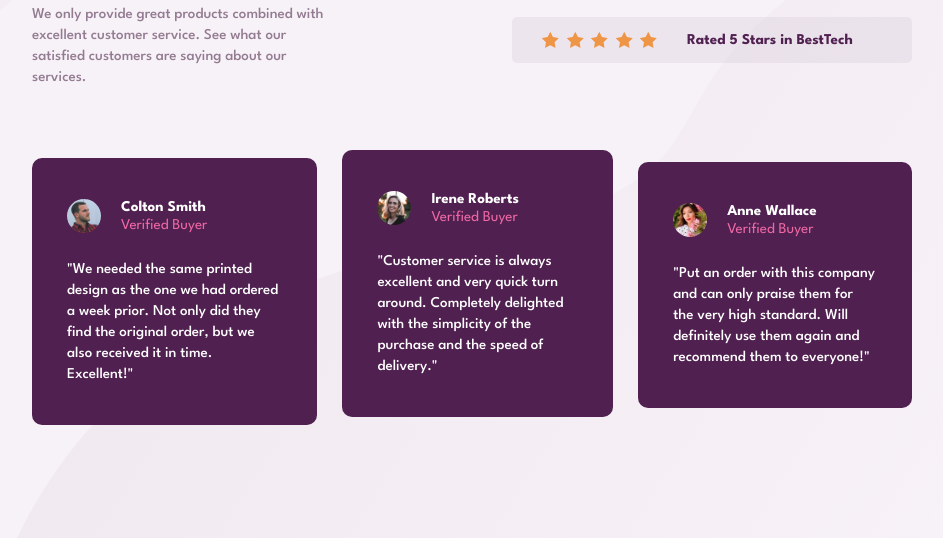
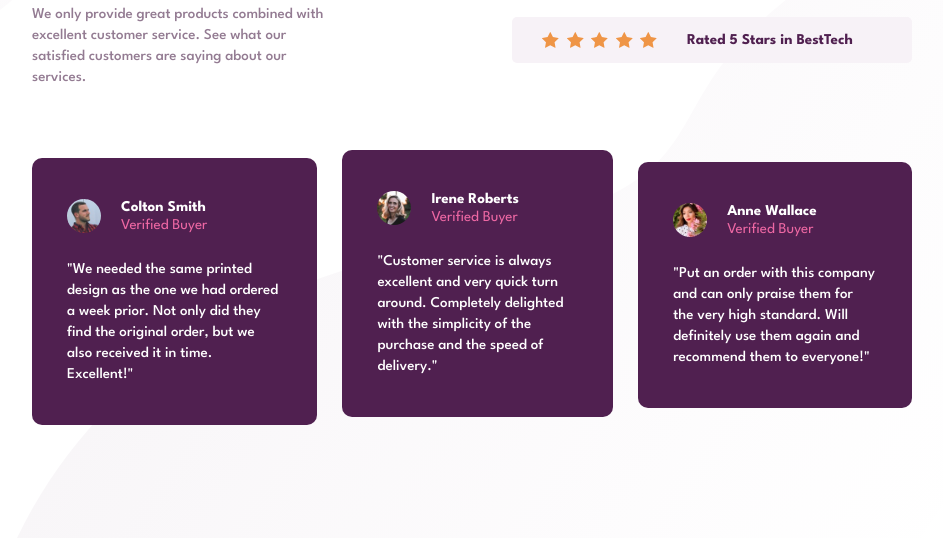
Before and after one commit to mochamadboval/frontend-mentor, a plain HTML site: page newbie/social-proof-section/index.html in a window 1280 px wide. Shown: the part 281-819 px from the top of the page, without its empty margins (168-1111 px from the left). Drawn offline with Linux system fonts and the light colour scheme.

Commit message:
Change social proof section background color

```diff
--- a/newbie/social-proof-section/css/style.css
+++ b/newbie/social-proof-section/css/style.css
@@ -13,8 +13,6 @@
   --color-light-grayish-magenta: hsl(300, 24%, 96%);
   --color-soft-pink: hsl(333, 80%, 67%);
   --color-white: hsl(0, 0%, 100%);
-
-  --color-rated: hsla(303, 10%, 53%, .1);
 }
 
 html {
@@ -23,7 +21,7 @@ html {
 }
 
 body {
-  background-color: var(--color-light-grayish-magenta);
+  background-color: var(--color-white);
   font-family: 'League Spartan', sans-serif;
   font-size: 1.5rem;
   height: 100%;
@@ -74,7 +72,7 @@ main > .rating {
 
 .rating > p {
   align-items: center;
-  background-color: var(--color-rated);
+  background-color: var(--color-light-grayish-magenta);
   border-radius: .5rem;
   color: var(--color-dark-magenta);
   display: flex;
```
